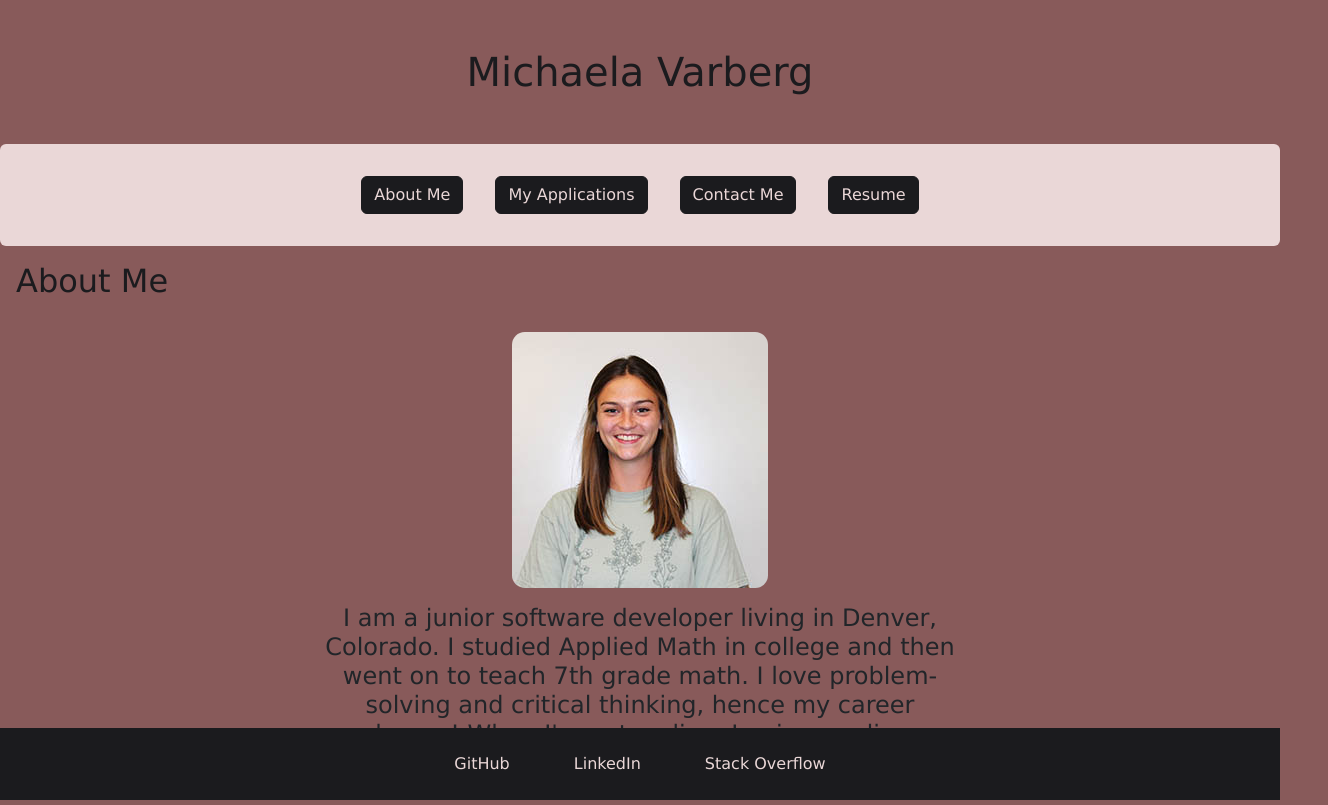
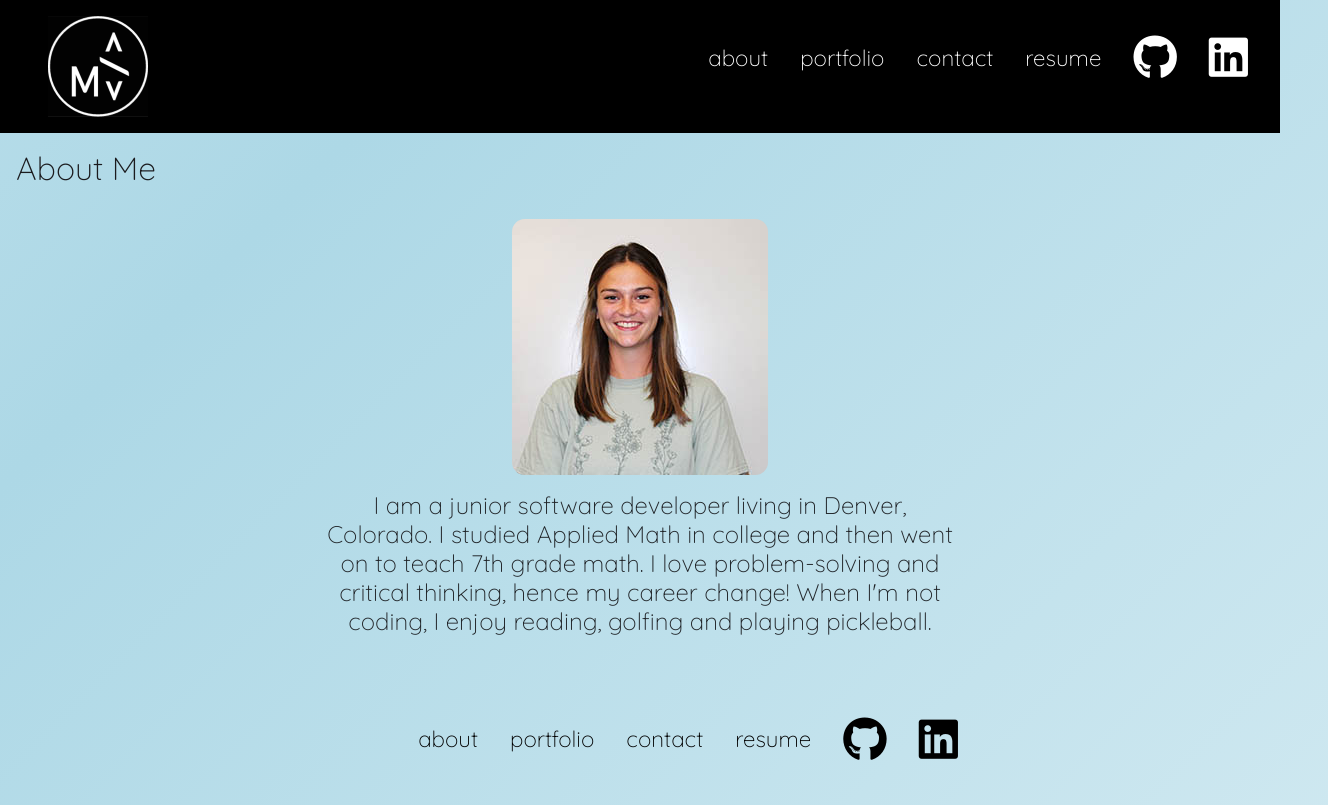
Before and after one commit to michaelavarberg/portfolio, a React (Create React App) app: page / in a window 1280 px wide. Shown: the whole page, 1328 px wide, since content can reach past the window. Built offline with nearby package versions, Linux system fonts and the light colour scheme.

Commit message:
updated header, footer and background

```diff
--- a/public/index.html
+++ b/public/index.html
@@ -8,6 +8,16 @@
     <meta
       name="description"
       content="Web site created using create-react-app"
+    />
+    <link rel="preconnect" href="https://fonts.googleapis.com" />
+    <link rel="preconnect" href="https://fonts.gstatic.com" crossorigin />
+    <link rel="preconnect" href="https://fonts.googleapis.com" />
+    <link rel="preconnect" href="https://fonts.gstatic.com" crossorigin />
+    <link rel="preconnect" href="https://fonts.googleapis.com" />
+    <link rel="preconnect" href="https://fonts.gstatic.com" crossorigin />
+    <link
+      href="https://fonts.googleapis.com/css2?family=Barlow+Semi+Condensed:wght@200&family=Comfortaa:wght@300&family=Quicksand:wght@300;600&display=swap"
+      rel="stylesheet"
     />
     <link rel="apple-touch-icon" href="%PUBLIC_URL%/logo192.png" />
     <!--
@@ -39,5 +49,9 @@
       To begin the development, run `npm start` or `yarn start`.
       To create a production bundle, use `npm run build` or `yarn build`.
     -->
+    <script
+      src="https://kit.fontawesome.com/0f98f481f3.js"
+      crossorigin="anonymous"
+    ></script>
   </body>
 </html>
--- a/src/App.css
+++ b/src/App.css
@@ -6,8 +6,33 @@
   --teal: #023c40;
 }
 * {
-  font-family: "Lucida Sans", "Lucida Sans Regular", "Lucida Grande",
-    "Lucida Sans Unicode", Geneva, Verdana, sans-serif;
+  font-family: "Barlow Semi Condensed", sans-serif;
+  font-family: "Comfortaa", cursive;
+  font-family: "Quicksand", sans-serif;
+}
+
+html,
+body {
+  width: 100%;
+  height: 100%;
+}
+
+body {
+  background: linear-gradient(-45deg, white, lightblue, white, lightblue);
+  background-size: 600% 600%;
+  animation: gradient 10s ease infinite;
+}
+
+@keyframes gradient {
+  0% {
+    background-position: 0% 50%;
+  }
+  50% {
+    background-position: 100% 50%;
+  }
+  100% {
+    background-position: 0% 50%;
+  }
 }
 
 .btn {
@@ -22,37 +47,38 @@
   color: var(--black);
 }
 
-body {
-  background-color: var(--rose);
-}
-
-h1 {
-  color: var(--black);
-}
+/* body {
+  /* background-color: var(--rose); */
 
 h2 {
   color: var(--black);
 }
-header:selected {
-  background-color: var(--pink);
-  color: var(--black);
+header {
+  background-color: black;
+  padding: 5;
+  color: white;
+  top: 0px;
+  right: 0px;
 }
-
+a {
+  text-decoration: none;
+  font-size: 140%;
+}
+.header-text {
+  color: white;
+}
 .footer {
-  background-color: var(--black);
-  position: fixed;
   margin-top: 10;
   left: 0px;
   bottom: 0px;
   width: 100%;
 }
-a,
-.footerNav {
-  color: var(--pink);
+
+.footer-text {
+  color: black;
 }
-
 a:hover {
-  color: var(--black);
+  color: grey;
 }
 
 .picture {
@@ -62,9 +88,9 @@ a:hover {
 .footerNav:hover {
   color: var(--rose);
 }
-.navBar {
-  background-color: var(--pink);
-}
+/* .navBar {
+  /* background-color: var(--pink); */
+
 .App {
   text-align: center;
 }
@@ -74,6 +100,9 @@ a:hover {
   pointer-events: none;
 }
 
+.image {
+  border-radius: 5;
+}
 @media (prefers-reduced-motion: no-preference) {
   .App-logo {
     animation: App-logo-spin infinite 20s linear;
--- a/src/components/Footer.js
+++ b/src/components/Footer.js
@@ -1,36 +1,70 @@
 function Footer() {
   return (
-    <div className="d-flex justify-content-center footer">
+    <div className="d-flex justify-content-center footer m-5">
       <footer id="contact" className="mt-auto">
-        <ul className="nav d-flex flex-wrap">
-          <li className="nav-item m-3">
+        <ul
+          className="navBar list-unstyled p-3 d-flex flex-wrap justify-content-center btn-group align-items-center h-100"
+          role="group"
+          aria-label="nav-group"
+        >
+          <li className=" m-3 footer-text">
             <a
-              className="nav-link active footerNav"
+              className="footer-text"
+              id="about-me"
+              href="#about-me"
+              selected="true"
+            >
+              about
+            </a>
+          </li>
+          <li className=" m-3 footer-text">
+            <a
+              className="footer-text"
+              id="my-apps"
+              href="#my-apps"
+              selected="true"
+            >
+              portfolio
+            </a>
+          </li>
+          <li className=" m-3 footer-text">
+            <a
+              className="footer-text"
+              id="contact-info"
+              href="#contact"
+              selected="true"
+            >
+              contact
+            </a>
+          </li>
+          <li className="m-3">
+            <a
+              className="footer-text"
+              id="resume"
+              href="#resume"
+              selected="true"
+            >
+              resume
+            </a>
+          </li>
+
+          <li className="m-3">
+            <a
               id="github-link"
               href="https://github.com/michaelavarberg"
               target="_blank"
             >
-              GitHub
+              {" "}
+              <i className="fa-brands fa-github fa-2xl footer-text"></i>
             </a>
           </li>
-          <li className="nav-item m-3">
+          <li className="m-3">
             <a
-              className="nav-link active footerNav"
               id="linkedin-link"
-              href="https://www.linkedin.com/in/michaela-varberg-133031139"
+              href="https://www.linkedin.com/in/michaelavarberg"
               target="_blank"
             >
-              LinkedIn
-            </a>
-          </li>
-          <li className="nav-item m-3">
-            <a
-              className="nav-link active footerNav"
-              id="stack-overflow"
-              href="https://stackoverflow.com/users/19386138/michaela"
-              target="_blank"
-            >
-              Stack Overflow
+              <i className="fa-brands fa-linkedin fa-2xl footer-text"></i>
             </a>
           </li>
         </ul>
--- a/src/components/Header.js
+++ b/src/components/Header.js
@@ -21,7 +21,81 @@ function Header() {
   return (
     <div>
       <header>
-        <h1 className="text-center m-5">Michaela Varberg</h1>
+        <div className="d-flex align-items-center justify-content-between">
+          <div className="mx-5 my-3">
+            <img src={require("../assets/logo.png")}></img>
+          </div>
+          <ul
+            className="navBar list-unstyled p-3 d-flex flex-wrap justify-content-center btn-group align-items-center h-100"
+            role="group"
+            aria-label="nav-group"
+          >
+            <li className=" m-3">
+              <a
+                className="header-text"
+                id="about-me"
+                href="#about-me"
+                onClick={handleClick}
+                selected="true"
+              >
+                about
+              </a>
+            </li>
+            <li className=" m-3">
+              <a
+                className="header-text"
+                id="my-apps"
+                href="#my-apps"
+                onClick={handleClick}
+                selected="true"
+              >
+                portfolio
+              </a>
+            </li>
+            <li className=" m-3">
+              <a
+                className="header-text"
+                id="contact-info"
+                href="#contact"
+                onClick={handleClick}
+                selected="true"
+              >
+                contact
+              </a>
+            </li>
+            <li className="m-3">
+              <a
+                className="header-text"
+                id="resume"
+                href="#resume"
+                onClick={handleClick}
+                selected="true"
+              >
+                resume
+              </a>
+            </li>
+
+            <li className="m-3">
+              <a
+                id="github-link"
+                href="https://github.com/michaelavarberg"
+                target="_blank"
+              >
+                {" "}
+                <i className="fa-brands fa-github fa-2xl header-text"></i>
+              </a>
+            </li>
+            <li className="m-3">
+              <a
+                id="linkedin-link"
+                href="https://www.linkedin.com/in/michaelavarberg"
+                target="_blank"
+              >
+                <i className="fa-brands fa-linkedin fa-2xl header-text"></i>
+              </a>
+            </li>
+          </ul>
+        </div>
       </header>
       {/* <div
         className="btn-group"
@@ -66,60 +140,6 @@ function Header() {
           Radio 3
         </label>
       </div> */}
-      <ul
-        className="navBar list-unstyled p-3 d-flex flex-wrap justify-content-center btn-group"
-        role="group"
-        aria-label="nav-group"
-      >
-        <li className=" m-3">
-          <a
-            className=" btn btn-primary"
-            type="button"
-            id="about-me"
-            href="#about-me"
-            onClick={handleClick}
-            selected="true"
-          >
-            About Me
-          </a>
-        </li>
-        <li className=" m-3">
-          <a
-            className=" btn btn-primary"
-            type="button"
-            id="my-apps"
-            href="#my-apps"
-            onClick={handleClick}
-            selected="true"
-          >
-            My Applications
-          </a>
-        </li>
-        <li className=" m-3">
-          <a
-            className="btn btn-primary"
-            type="button"
-            id="contact-info"
-            href="#contact"
-            onClick={handleClick}
-            selected="true"
-          >
-            Contact Me
-          </a>
-        </li>
-        <li className=" m-3">
-          <a
-            className="btn btn-primary"
-            type="button"
-            id="resume"
-            href="#resume"
-            onClick={handleClick}
-            selected="true"
-          >
-            Resume
-          </a>
-        </li>
-      </ul>
 
       <div>
         <Navigation nav={navClick} />
--- a/src/components/Project.js
+++ b/src/components/Project.js
@@ -6,7 +6,7 @@ function Project(props) {
           <img
             src={props.image}
             alt="screenshot of the app"
-            className="img-fluid"
+            className="img-fluid image"
           />
         </a>
         <div className="d-flex flex-column justify-content-center">
```
Also changed, not shown: src/assets/logo.PNG.
